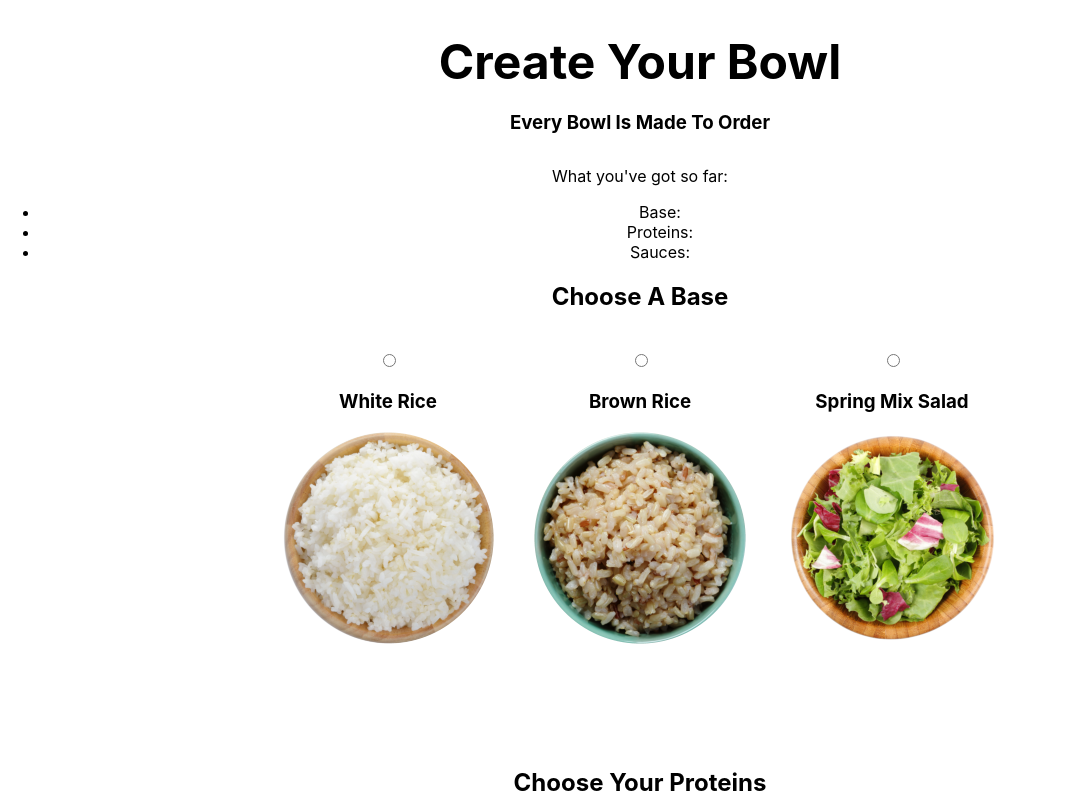
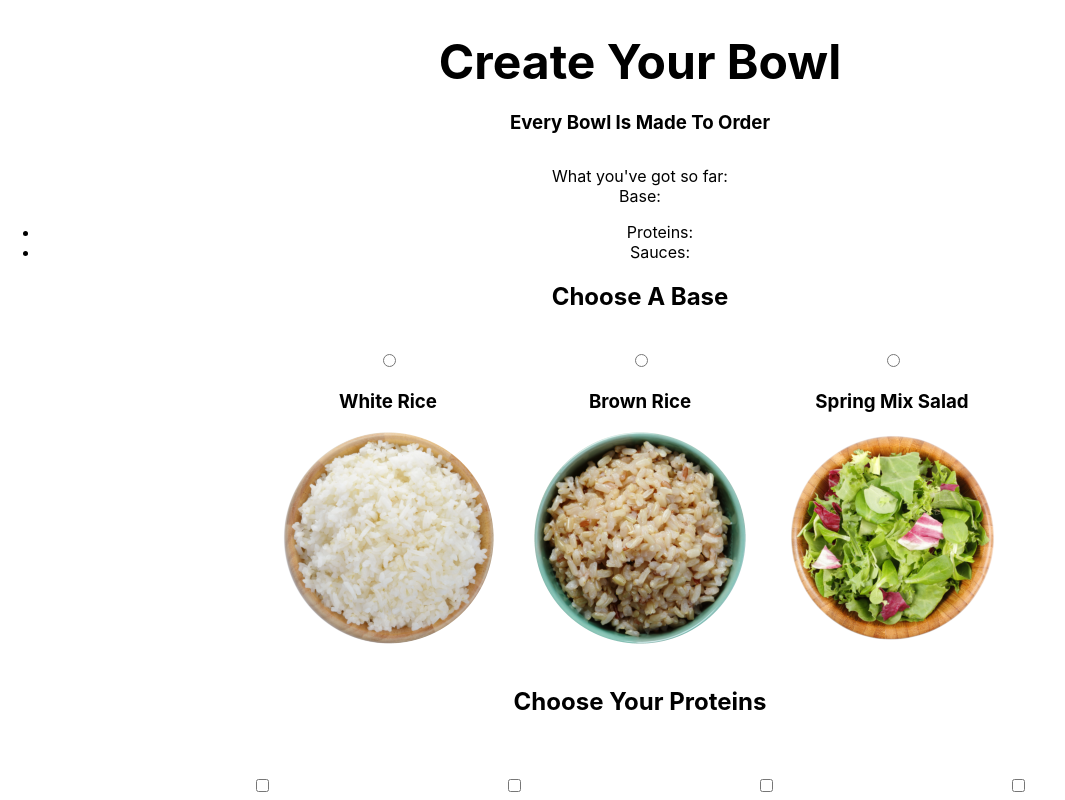
Before and after one commit to billyxuding/PokeSquare, a React (Create React App) app in the folder client/: page / in a window 1280 px wide. Shown: the top 800 px of the page, without its empty margins (0-1065 px from the left). Built offline with nearby package versions, Linux system fonts and the light colour scheme.

Commit message:
Capitalized base values

```diff
--- a/client/src/App.css
+++ b/client/src/App.css
@@ -3,7 +3,6 @@
 }
 
 .section {
-	margin-bottom: 100px;
 	display: flex;
 	flex-wrap: wrap;
 	justify-content: center;
--- a/client/src/App.js
+++ b/client/src/App.js
@@ -16,9 +16,8 @@ function App() {
 				Create Your Bowl<br />
 				<span className="block made-to-order">Every Bowl Is Made To Order</span>
 			</h1>
-			<p>What you've got so far:</p>
+			<p>What you've got so far:<br />Base: { order.base }</p>
 			<ul>
-				<li>Base: { order.base }</li>
 				<li>Proteins: { order.proteins }</li>
 				<li>Sauces: { order.sauces }</li>
 			</ul>
--- a/client/src/Components/Bases.js
+++ b/client/src/Components/Bases.js
@@ -16,21 +16,21 @@ const Bases = props => {
     return (
         <div className="section">
 			<div>
-				<input type="radio" name="base" value="white rice" id="white-rice" onChange={ selectHandler } />
+				<input type="radio" name="base" value="White Rice" id="white-rice" onChange={ selectHandler } />
 				<label htmlFor="white-rice">
 					<h3>White Rice</h3>
 					<img src={ whiteRice } alt="white rice" />
 				</label>
 			</div>
 			<div>
-				<input type="radio" name="base" value="brown rice" id="brown-rice" onChange={ selectHandler } />
+				<input type="radio" name="base" value="Brown Rice" id="brown-rice" onChange={ selectHandler } />
 				<label htmlFor="brown-rice">
 					<h3>Brown Rice</h3>
 					<img src={ brownRice } alt="brown rice" />
 				</label>
 			</div>
 			<div>
-				<input type="radio" name="base" value="salad" id="salad" onChange={ selectHandler } />
+				<input type="radio" name="base" value="Spring Mix Salad" id="salad" onChange={ selectHandler } />
 				<label htmlFor="salad">
 					<h3>Spring Mix Salad</h3>
 					<img src={ salad } alt="salad"/>
```
